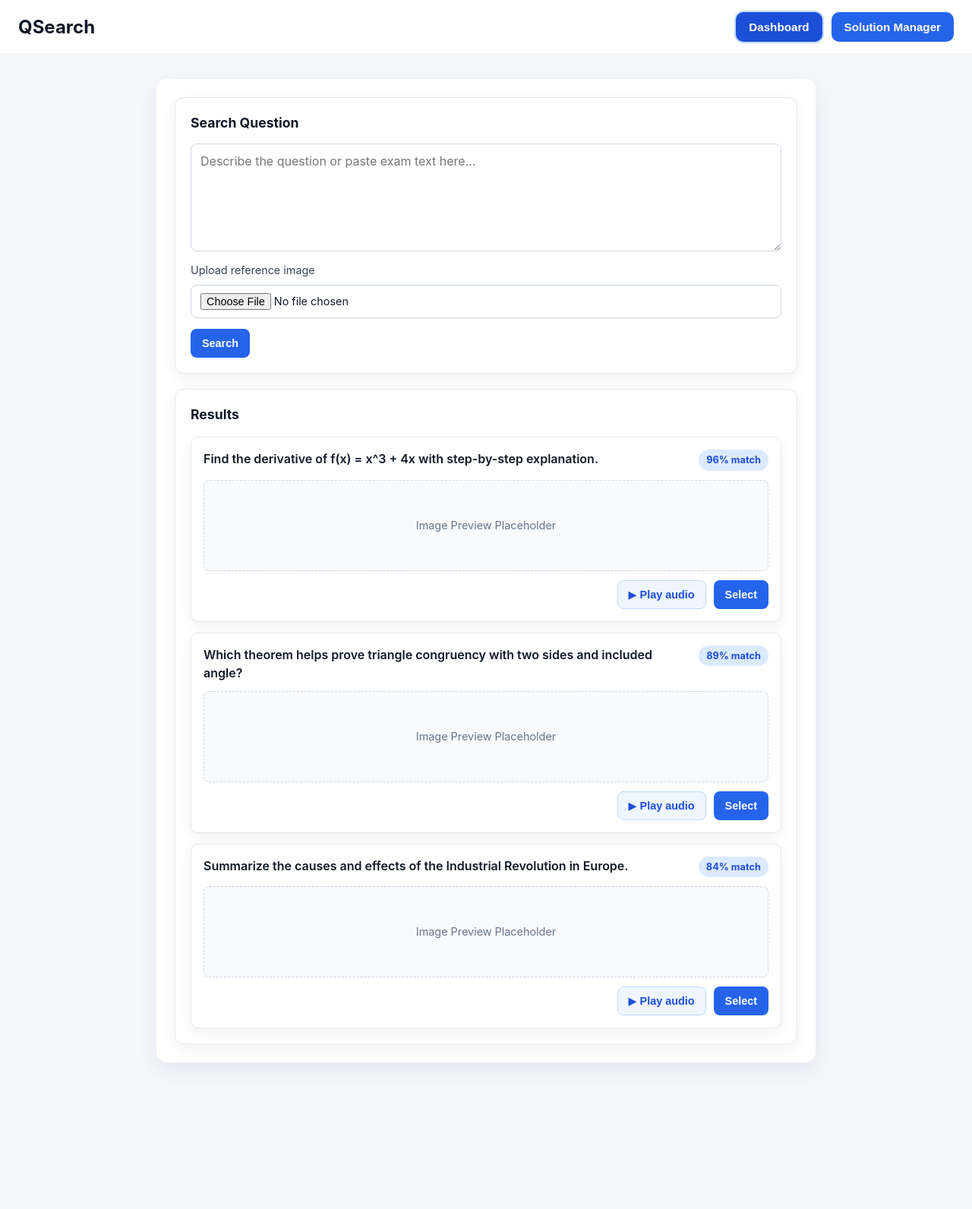
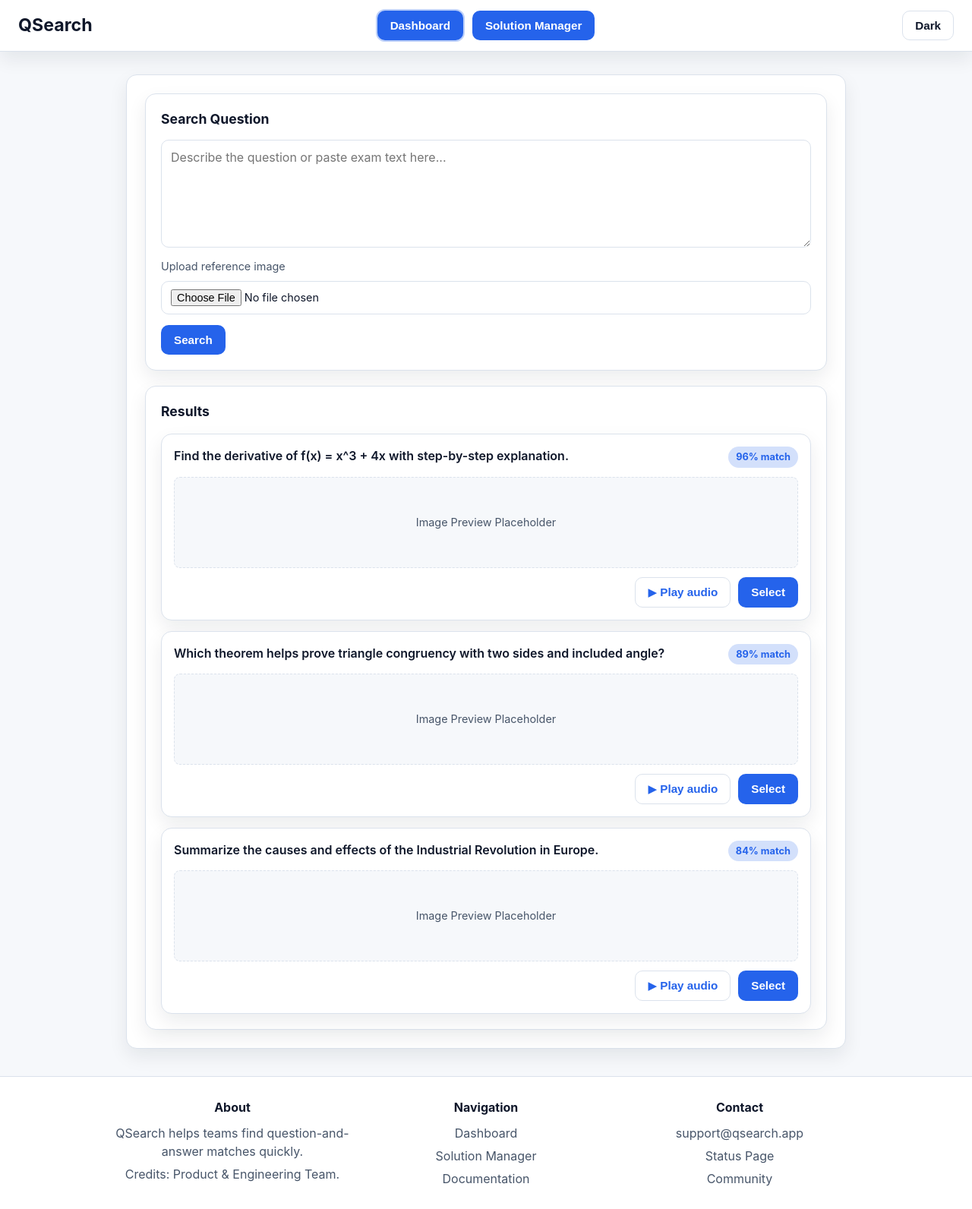
Before and after one commit to Faez0809/qsearch, a React app in the folder frontend/: page / in a window 1280 px wide. Shown: the whole page at 76% size. Before the commit the page ends 1431 px from the top, so only its background shows below. Built offline with nearby package versions, Linux system fonts and the light colour scheme; the HTML template or start-up script is replaced by a standard one.

Commit message:
Implement structured CSS design system with header, footer and dark mode

```diff
--- a/frontend/src/App.css
+++ b/frontend/src/App.css
@@ -1,85 +1,109 @@
-:root {
-  font-family: Inter, system-ui, -apple-system, BlinkMacSystemFont, 'Segoe UI', sans-serif;
+.app-shell {
+  min-height: 100vh;
+  background-color: var(--bg);
+  color: var(--text-primary);
 }
 
-body {
-  margin: 0;
-  background-color: #f5f7fb;
-  color: #111827;
+.app-header {
+  position: sticky;
+  top: 0;
+  z-index: 100;
+  display: grid;
+  grid-template-columns: 1fr auto 1fr;
+  align-items: center;
+  gap: 16px;
+  padding: 14px 24px;
+  background-color: var(--card-bg);
+  border-bottom: 1px solid var(--border-color);
+  box-shadow: var(--shadow);
 }
 
-* {
-  box-sizing: border-box;
+.header-left,
+.header-right {
+  display: flex;
+  align-items: center;
 }
 
-.app-shell {
-  min-height: 100vh;
+.header-right {
+  justify-content: flex-end;
 }
 
-.top-nav {
-  background-color: #ffffff;
-  border-bottom: 1px solid #e5e7eb;
-  display: flex;
-  justify-content: space-between;
-  align-items: center;
-  padding: 16px 24px;
+.app-logo {
+  margin: 0;
+  font-size: 1.45rem;
+  font-weight: 700;
+  color: var(--text-primary);
 }
 
-.app-title {
-  margin: 0;
-  font-size: 1.5rem;
-  font-weight: 700;
-}
-
-.nav-actions {
+.header-center {
   display: flex;
+  justify-content: center;
   gap: 12px;
 }
 
-.nav-button {
+.nav-button,
+.theme-toggle-button,
+.primary-action-button,
+.secondary-action-button {
   border: 1px solid transparent;
   border-radius: 10px;
-  background: #2563eb;
-  color: #ffffff;
   padding: 10px 16px;
   font-size: 0.95rem;
   font-weight: 600;
   cursor: pointer;
-  transition: background-color 0.2s ease, transform 0.2s ease;
 }
 
-.nav-button:hover {
-  background-color: #1d4ed8;
+.nav-button,
+.primary-action-button {
+  background-color: var(--primary);
+  color: #ffffff;
+}
+
+.nav-button:hover,
+.primary-action-button:hover,
+.theme-toggle-button:hover,
+.secondary-action-button:hover {
+  transform: translateY(-1px) scale(1.02);
 }
 
 .nav-button.active {
-  background-color: #1d4ed8;
-  box-shadow: 0 0 0 2px #bfdbfe;
+  box-shadow: 0 0 0 2px color-mix(in srgb, var(--primary), transparent 70%);
+}
+
+.theme-toggle-button {
+  background-color: transparent;
+  color: var(--text-primary);
+  border-color: var(--border-color);
 }
 
 .content-container {
-  max-width: 900px;
-  margin: 32px auto;
+  max-width: 980px;
+  margin: 30px auto;
   padding: 0 16px;
 }
 
+.content-card,
+.dashboard-panel,
+.info-card,
+.result-card {
+  background-color: var(--card-bg);
+  border: 1px solid var(--border-color);
+  border-radius: 14px;
+  box-shadow: var(--shadow);
+}
+
 .content-card {
-  background-color: #ffffff;
-  border-radius: 14px;
-  box-shadow: 0 10px 30px rgba(15, 23, 42, 0.08);
   padding: 24px;
 }
 
-.dashboard-layout {
+.dashboard-layout,
+.page-content {
   display: grid;
   gap: 20px;
 }
 
-.dashboard-panel {
-  background-color: #ffffff;
-  border-radius: 12px;
-  border: 1px solid #e5e7eb;
-  box-shadow: 0 6px 20px rgba(15, 23, 42, 0.06);
+.dashboard-panel,
+.info-card {
   padding: 20px;
 }
 
@@ -97,12 +121,12 @@ body {
 .search-textarea,
 .file-upload-field input {
   width: 100%;
-  border: 1px solid #cbd5e1;
-  border-radius: 8px;
+  border: 1px solid var(--border-color);
+  border-radius: 10px;
   padding: 10px 12px;
   font: inherit;
-  color: #111827;
-  background-color: #ffffff;
+  color: var(--text-primary);
+  background-color: var(--card-bg);
 }
 
 .search-textarea {
@@ -113,33 +137,17 @@ body {
   display: grid;
   gap: 8px;
   font-size: 0.9rem;
-  color: #374151;
-}
-
-.primary-action-button,
-.secondary-action-button {
-  border: 1px solid transparent;
-  border-radius: 8px;
-  padding: 10px 14px;
-  font-size: 0.9rem;
-  font-weight: 600;
-  cursor: pointer;
+  color: var(--text-secondary);
 }
 
 .primary-action-button {
-  background-color: #2563eb;
-  color: #ffffff;
   justify-self: start;
 }
 
-.primary-action-button:hover {
-  background-color: #1d4ed8;
-}
-
 .secondary-action-button {
-  background-color: #eff6ff;
-  color: #1d4ed8;
-  border-color: #bfdbfe;
+  background-color: transparent;
+  color: var(--primary);
+  border-color: var(--border-color);
 }
 
 .results-stack {
@@ -149,13 +157,16 @@ body {
 }
 
 .result-card {
-  background-color: #ffffff;
-  border-radius: 10px;
-  border: 1px solid #e5e7eb;
-  box-shadow: 0 6px 18px rgba(15, 23, 42, 0.06);
   padding: 16px;
   display: grid;
   gap: 12px;
+}
+
+.result-card:hover,
+.dashboard-panel:hover,
+.info-card:hover {
+  transform: translateY(-3px);
+  box-shadow: 0 16px 28px rgba(15, 23, 42, 0.14);
 }
 
 .result-card-header {
@@ -172,8 +183,8 @@ body {
 }
 
 .match-badge {
-  background-color: #dbeafe;
-  color: #1d4ed8;
+  background-color: color-mix(in srgb, var(--primary), #ffffff 80%);
+  color: var(--primary);
   border-radius: 999px;
   padding: 4px 10px;
   font-size: 0.8rem;
@@ -184,11 +195,11 @@ body {
 .result-image-placeholder {
   min-height: 120px;
   border-radius: 8px;
-  border: 1px dashed #cbd5e1;
-  background-color: #f8fafc;
+  border: 1px dashed var(--border-color);
+  background-color: var(--bg);
   display: grid;
   place-items: center;
-  color: #64748b;
+  color: var(--text-secondary);
   font-size: 0.9rem;
 }
 
@@ -197,3 +208,64 @@ body {
   justify-content: flex-end;
   gap: 10px;
 }
+
+.app-footer {
+  margin-top: 36px;
+  padding: 28px 16px;
+  border-top: 1px solid var(--border-color);
+  background-color: var(--card-bg);
+}
+
+.footer-grid {
+  max-width: 980px;
+  margin: 0 auto;
+  display: grid;
+  grid-template-columns: repeat(3, minmax(0, 1fr));
+  gap: 22px;
+}
+
+.footer-column {
+  text-align: center;
+}
+
+.footer-title {
+  margin: 0 0 10px;
+  font-size: 1rem;
+}
+
+.footer-text {
+  margin: 0 0 6px;
+  color: var(--text-secondary);
+}
+
+.footer-links {
+  margin: 0;
+  padding: 0;
+  list-style: none;
+  display: grid;
+  gap: 6px;
+}
+
+.footer-link {
+  color: var(--text-secondary);
+  text-decoration: none;
+}
+
+.footer-link:hover {
+  color: var(--primary);
+}
+
+@media (max-width: 820px) {
+  .app-header {
+    grid-template-columns: 1fr;
+    justify-items: center;
+  }
+
+  .header-right {
+    justify-content: center;
+  }
+
+  .footer-grid {
+    grid-template-columns: 1fr;
+  }
+}
--- a/frontend/src/App.jsx
+++ b/frontend/src/App.jsx
@@ -1,38 +1,45 @@
-import { useState } from 'react'
+import { useEffect, useState } from 'react'
 import Dashboard from './pages/Dashboard'
 import SolutionManager from './pages/SolutionManager'
+import Header from './components/Header'
+import Footer from './components/Footer'
 import './App.css'
 
 function App() {
   const [page, setPage] = useState('dashboard')
+  const [theme, setTheme] = useState('light')
+
+  useEffect(() => {
+    const savedTheme = localStorage.getItem('theme')
+    if (savedTheme === 'dark') {
+      setTheme('dark')
+      document.body.classList.add('dark')
+    }
+  }, [])
+
+  const handleToggleTheme = () => {
+    const nextTheme = theme === 'light' ? 'dark' : 'light'
+    setTheme(nextTheme)
+    document.body.classList.toggle('dark', nextTheme === 'dark')
+    localStorage.setItem('theme', nextTheme)
+  }
 
   return (
     <div className="app-shell">
-      <nav className="top-nav">
-        <h1 className="app-title">QSearch</h1>
-        <div className="nav-actions">
-          <button
-            type="button"
-            className={`nav-button ${page === 'dashboard' ? 'active' : ''}`}
-            onClick={() => setPage('dashboard')}
-          >
-            Dashboard
-          </button>
-          <button
-            type="button"
-            className={`nav-button ${page === 'solution-manager' ? 'active' : ''}`}
-            onClick={() => setPage('solution-manager')}
-          >
-            Solution Manager
-          </button>
-        </div>
-      </nav>
+      <Header
+        currentPage={page}
+        onNavigate={setPage}
+        theme={theme}
+        onToggleTheme={handleToggleTheme}
+      />
 
       <main className="content-container">
         <section className="content-card">
           {page === 'dashboard' ? <Dashboard /> : <SolutionManager />}
         </section>
       </main>
+
+      <Footer />
     </div>
   )
 }
--- /dev/null
+++ b/frontend/src/components/Footer.jsx
@@ -0,0 +1,45 @@
+function Footer() {
+  return (
+    <footer className="app-footer">
+      <div className="footer-grid">
+        <section className="footer-column">
+          <h2 className="footer-title">About</h2>
+          <p className="footer-text">QSearch helps teams find question-and-answer matches quickly.</p>
+          <p className="footer-text">Credits: Product & Engineering Team.</p>
+        </section>
+
+        <section className="footer-column">
+          <h2 className="footer-title">Navigation</h2>
+          <ul className="footer-links">
+            <li>
+              <a href="#" className="footer-link">Dashboard</a>
+            </li>
+            <li>
+              <a href="#" className="footer-link">Solution Manager</a>
+            </li>
+            <li>
+              <a href="#" className="footer-link">Documentation</a>
+            </li>
+          </ul>
+        </section>
+
+        <section className="footer-column">
+          <h2 className="footer-title">Contact</h2>
+          <ul className="footer-links">
+            <li>
+              <a href="#" className="footer-link">support@qsearch.app</a>
+            </li>
+            <li>
+              <a href="#" className="footer-link">Status Page</a>
+            </li>
+            <li>
+              <a href="#" className="footer-link">Community</a>
+            </li>
+          </ul>
+        </section>
+      </div>
+    </footer>
+  )
+}
+
+export default Footer
--- /dev/null
+++ b/frontend/src/components/Header.jsx
@@ -0,0 +1,34 @@
+function Header({ currentPage, onNavigate, theme, onToggleTheme }) {
+  return (
+    <header className="app-header">
+      <div className="header-left">
+        <h1 className="app-logo">QSearch</h1>
+      </div>
+
+      <nav className="header-center" aria-label="Primary navigation">
+        <button
+          type="button"
+          className={`nav-button ${currentPage === 'dashboard' ? 'active' : ''}`}
+          onClick={() => onNavigate('dashboard')}
+        >
+          Dashboard
+        </button>
+        <button
+          type="button"
+          className={`nav-button ${currentPage === 'solution-manager' ? 'active' : ''}`}
+          onClick={() => onNavigate('solution-manager')}
+        >
+          Solution Manager
+        </button>
+      </nav>
+
+      <div className="header-right">
+        <button type="button" className="theme-toggle-button" onClick={onToggleTheme}>
+          {theme === 'dark' ? 'Light' : 'Dark'}
+        </button>
+      </div>
+    </header>
+  )
+}
+
+export default Header
--- a/frontend/src/index.css
+++ b/frontend/src/index.css
@@ -1,17 +1,39 @@
 :root {
+  --bg: #f6f8fb;
+  --card-bg: #ffffff;
+  --text-primary: #0f172a;
+  --text-secondary: #475569;
+  --primary: #2563eb;
+  --border-color: #dbe2ec;
+  --shadow: 0 10px 24px rgba(15, 23, 42, 0.08);
+
   line-height: 1.5;
   font-weight: 400;
+  font-family: Inter, system-ui, -apple-system, BlinkMacSystemFont, 'Segoe UI', sans-serif;
   font-synthesis: none;
   text-rendering: optimizeLegibility;
   -webkit-font-smoothing: antialiased;
   -moz-osx-font-smoothing: grayscale;
 }
 
+body.dark {
+  --bg: #0b1120;
+  --card-bg: #111a2d;
+  --text-primary: #e2e8f0;
+  --text-secondary: #94a3b8;
+  --primary: #60a5fa;
+  --border-color: #1e293b;
+  --shadow: 0 12px 26px rgba(2, 6, 23, 0.55);
+}
+
 * {
   box-sizing: border-box;
+  transition: all 0.3s ease;
 }
 
 body {
   margin: 0;
   min-width: 320px;
+  background-color: var(--bg);
+  color: var(--text-primary);
 }
```
